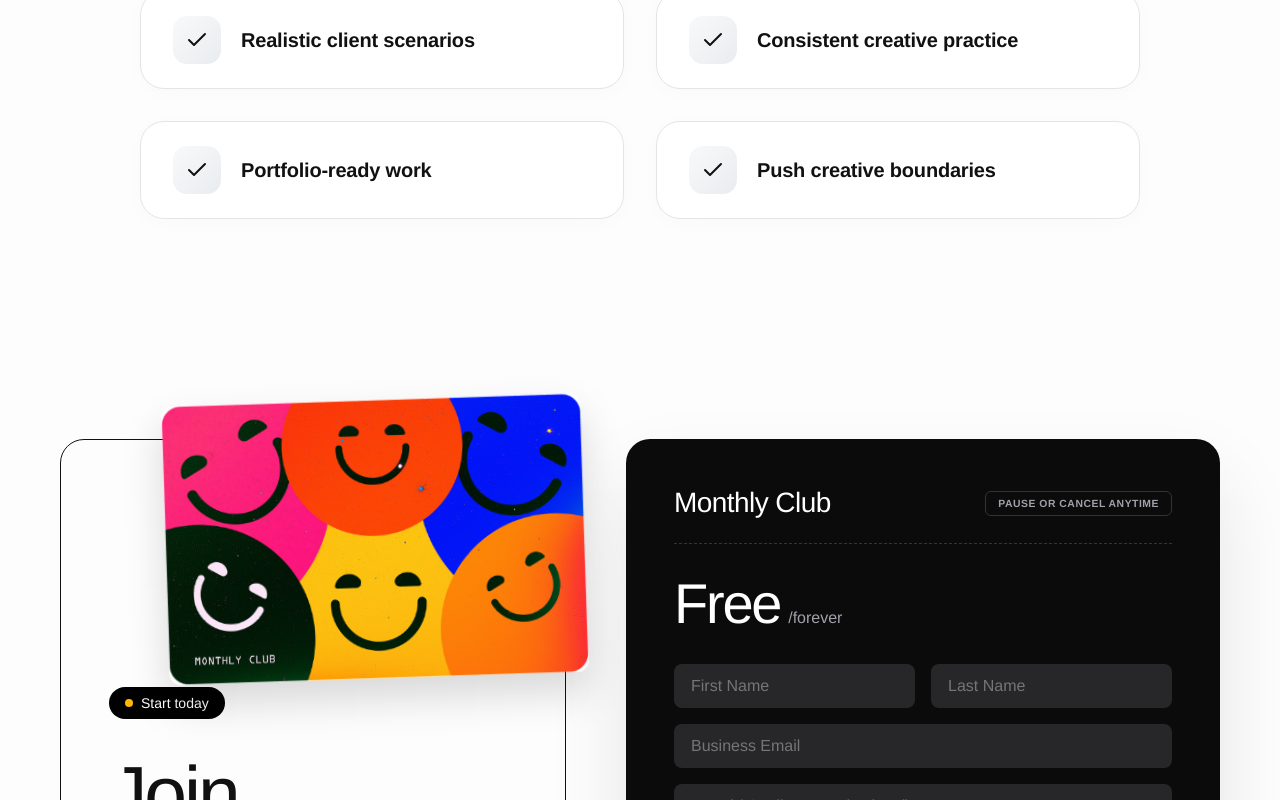
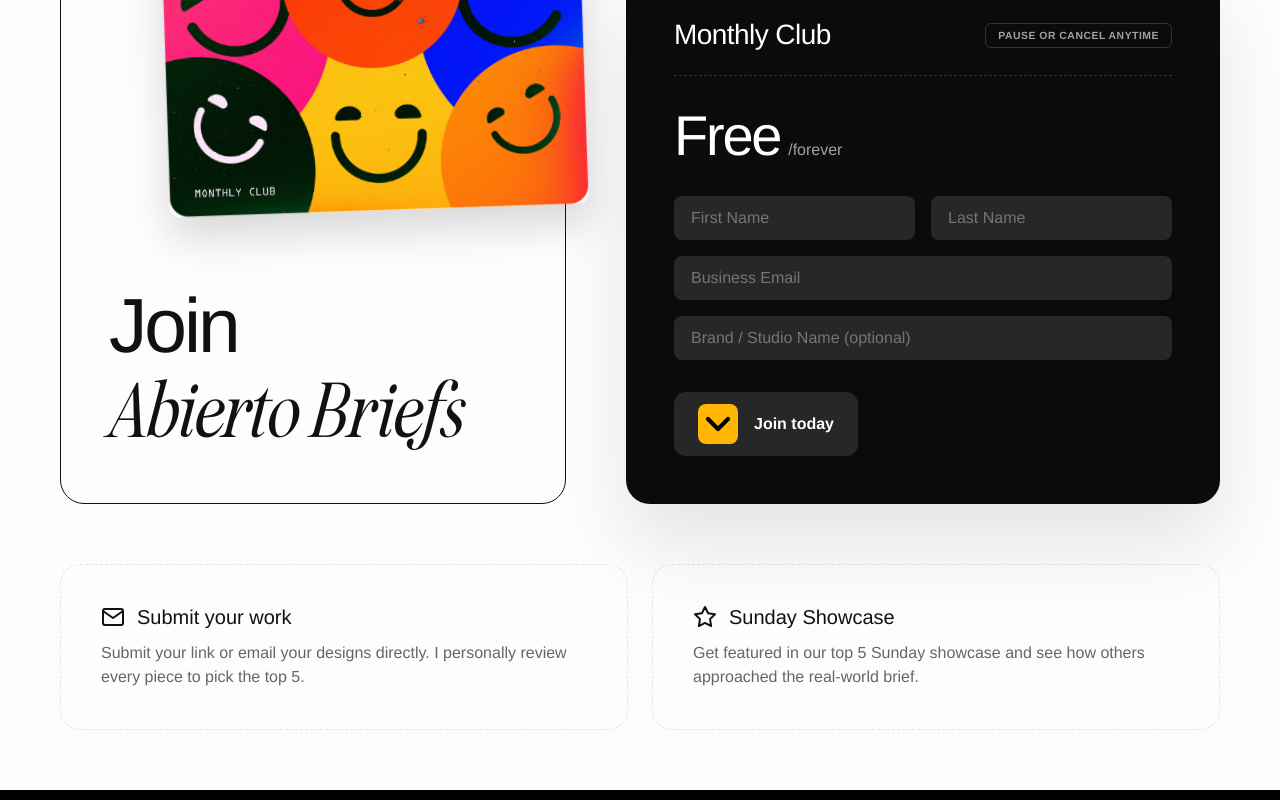
Before and after one commit to jmartinez002/design-now, a Next.js app: page / in a window 1280 px wide. Shown: the part 1780-2580 px from the top of the page. Built offline with nearby package versions, Linux system fonts and the light colour scheme.

Commit message:
Apply user UI adjustments and layout tweaks

```diff
--- a/src/app/globals.css
+++ b/src/app/globals.css
@@ -19,6 +19,7 @@ html {
   font-family: var(--font-nostalgica-reg), "Helvetica Neue", Helvetica, Arial, sans-serif;
   font-style: normal;
   font-weight: 400;
+  letter-spacing: 1px;
 }
 
 .font-mono {
--- a/src/components/SignupForm.module.css
+++ b/src/components/SignupForm.module.css
@@ -1,5 +1,5 @@
 .section {
-  padding: 120px 20px;
+  padding: 60px 20px;
   background-color: var(--background);
   display: flex;
   justify-content: center;
@@ -286,6 +286,7 @@
   grid-template-columns: 1fr 1fr;
   gap: 24px;
   margin-top: 20px;
+  margin-bottom: -100px;
 }
 
 @media (max-width: 768px) {
--- a/src/components/SignupForm.tsx
+++ b/src/components/SignupForm.tsx
@@ -46,10 +46,6 @@ export default function SignupForm() {
               height={554}
               className={styles.floatingImage}
             />
-            <div className={styles.badge}>
-              <span className={styles.yellowDot}></span>
-              Start today
-            </div>
             <h2 className={styles.mainTitle}>
               Join <br />
               <span className="nostalgic-italic" style={{ fontWeight: 'normal' }}>Abierto Briefs</span>
--- a/src/components/Value.module.css
+++ b/src/components/Value.module.css
@@ -1,5 +1,5 @@
 .section {
-  padding: 100px 20px;
+  padding: 10px 20px;
   background-color: var(--background);
   display: flex;
   justify-content: center;
@@ -16,6 +16,7 @@
 }
 
 .title {
+  font-size: larger;
   font-size: clamp(2.5rem, 5vw, 4rem);
   font-weight: 500;
   margin-bottom: 24px;
--- a/src/components/Value.tsx
+++ b/src/components/Value.tsx
@@ -1,13 +1,6 @@
 import styles from './Value.module.css';
 
 export default function Value() {
-  const benefits = [
-    'Realistic client scenarios',
-    'Consistent creative practice',
-    'Portfolio-ready work',
-    'Push creative boundaries',
-  ];
-
   return (
     <section className={styles.section}>
       <div className={styles.container}>
@@ -19,26 +12,6 @@ export default function Value() {
             Join a community of designers making their portfolio work stand out with beautiful, industry-accurate client scenarios and weekly showcases.
           </p>
         </div>
-        <div className={styles.grid}>
-          {benefits.map((benefit, i) => (
-            <div key={i} className={styles.item}>
-              <div className={styles.iconWrapper}>
-                <svg
-                  className={styles.check}
-                  viewBox="0 0 24 24"
-                  fill="none"
-                  stroke="currentColor"
-                  strokeWidth="2"
-                  strokeLinecap="round"
-                  strokeLinejoin="round"
-                >
-                  <polyline points="20 6 9 17 4 12" />
-                </svg>
-              </div>
-              <p className={styles.itemText}>{benefit}</p>
-            </div>
-          ))}
-        </div>
       </div>
     </section>
   );
```
